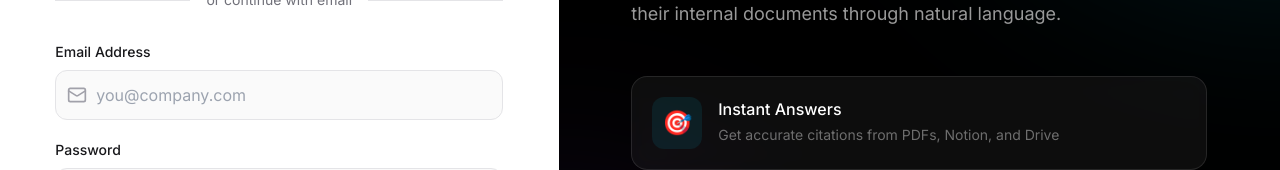
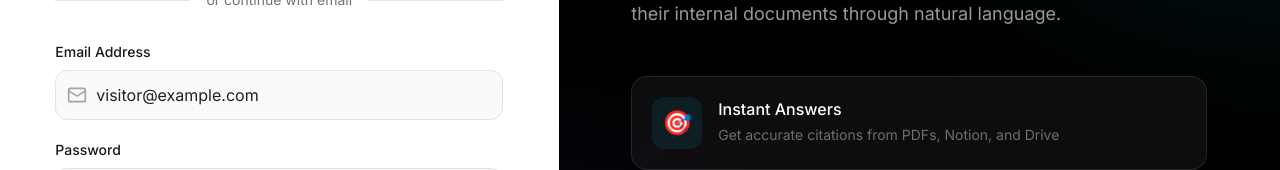
Before and after one commit to MdSalman2022/internal-gpt-assistant, a Next.js app in the folder frontend/: page /login in a window 1280 px wide. Shown: the part 351-521 px from the top of the page. Built offline with nearby package versions, Linux system fonts and the light colour scheme; no server answers.

Commit message:
added visitor details in login

```diff
--- a/frontend/app/(auth)/login/page.js
+++ b/frontend/app/(auth)/login/page.js
@@ -18,8 +18,8 @@ export default function LoginPage() {
 
     const [formData, setFormData] = useState({
         name: '',
-        email: '',
-        password: '',
+        email: 'visitor@example.com',
+        password: '123456',
     });
 
     // Redirect if already logged in
```
